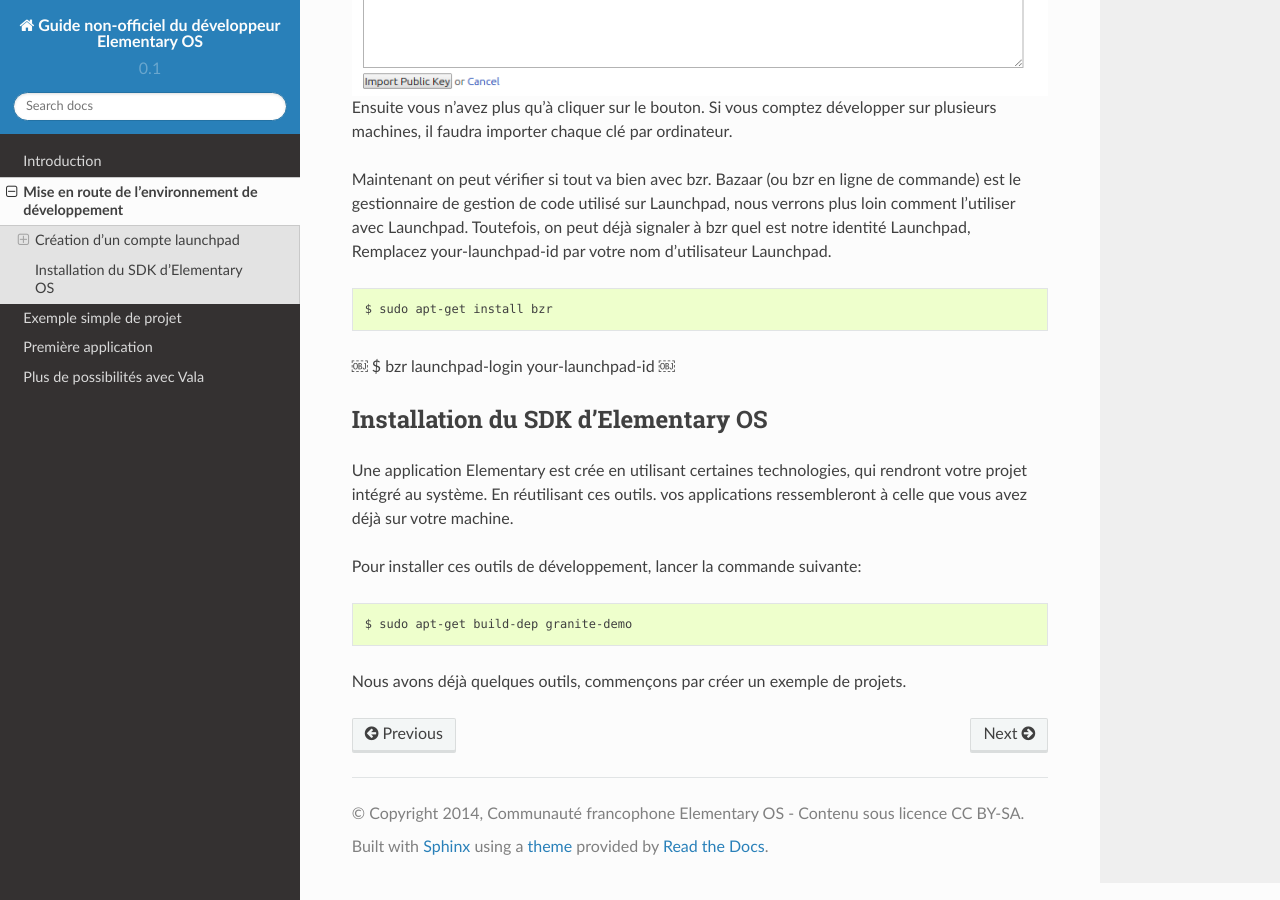
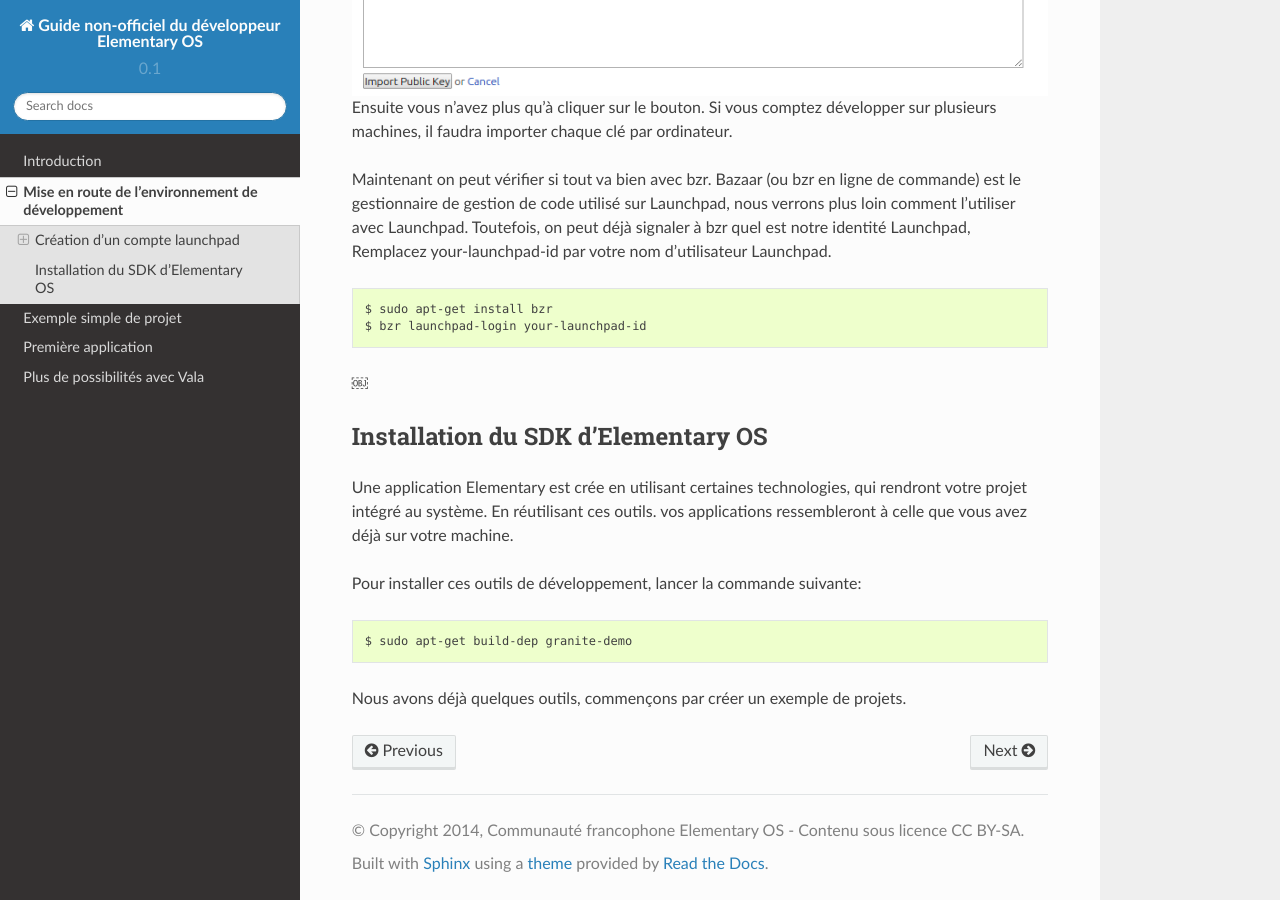
Before and after one commit to elementary-fr/elementaryos-fr-doc, a Sphinx documentation site: the page built from source/mise-en-route.rst, in a window 1280 px wide and 900 px high, scrolled down 2395 px. Built offline with Sphinx 7.4.7 and the Read the Docs theme 2.0.0, drawn with Linux system fonts in a browser that asks for light colours.

```diff
--- a/source/mise-en-route.rst
+++ b/source/mise-en-route.rst
@@ -71,7 +71,7 @@ Remplacez your-launchpad-id par votre nom d'utilisateur Launchpad.
 .. code-block:: bash
 
    $ sudo apt-get install bzr
-￼  $ bzr launchpad-login your-launchpad-id
+   $ bzr launchpad-login your-launchpad-id
 ￼
 
 Installation du SDK d'Elementary OS
```
